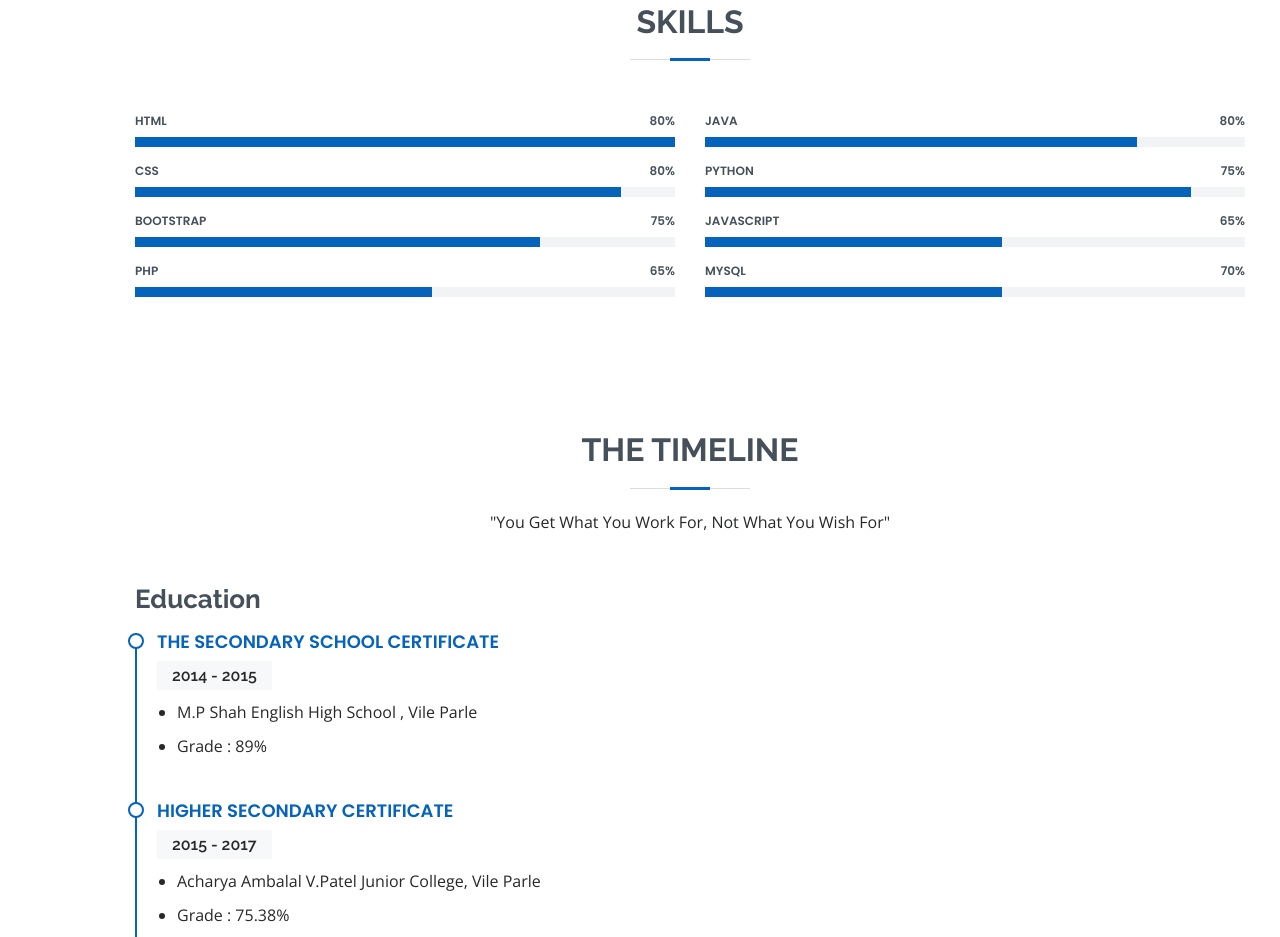
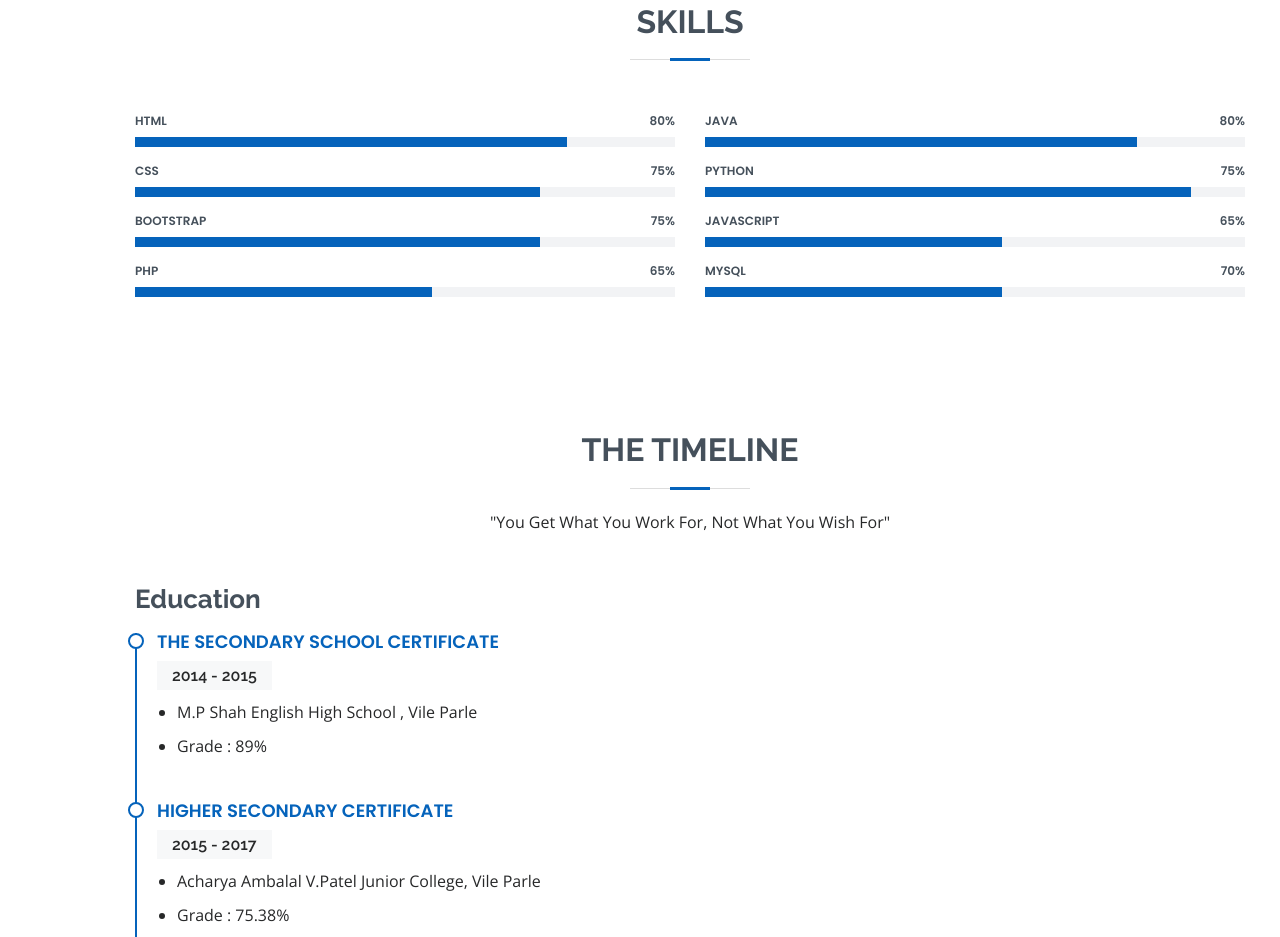
Before and after one commit to khushboo0406/khushboo0406.github.io, a plain HTML site: page index.html in a window 1280 px wide. Shown: the part 2071-3008 px from the top of the page. Drawn offline with nearby package versions, Linux system fonts and the light colour scheme.

Commit message:
Update index.html

```diff
--- a/index.html
+++ b/index.html
@@ -199,14 +199,14 @@
             <div class="progress">
               <span class="skill">HTML <i class="val">80%</i></span>
               <div class="progress-bar-wrap">
-                <div class="progress-bar" role="progressbar" aria-valuenow="100" aria-valuemin="0" aria-valuemax="100"></div>
+                <div class="progress-bar" role="progressbar" aria-valuenow="80" aria-valuemin="0" aria-valuemax="100"></div>
               </div>
             </div>
 
             <div class="progress">
-              <span class="skill">CSS <i class="val">80%</i></span>
+              <span class="skill">CSS <i class="val">75%</i></span>
               <div class="progress-bar-wrap">
-                <div class="progress-bar" role="progressbar" aria-valuenow="90" aria-valuemin="0" aria-valuemax="100"></div>
+                <div class="progress-bar" role="progressbar" aria-valuenow="75" aria-valuemin="0" aria-valuemax="100"></div>
               </div>
             </div>
 
```
